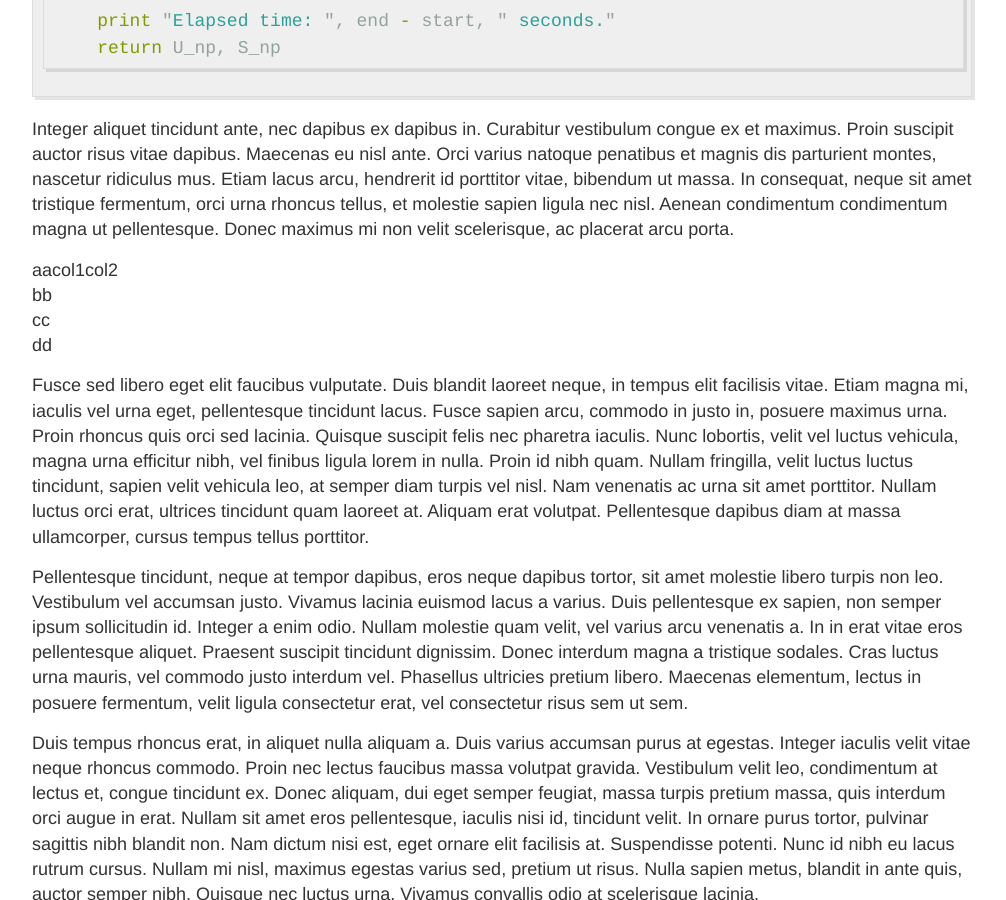
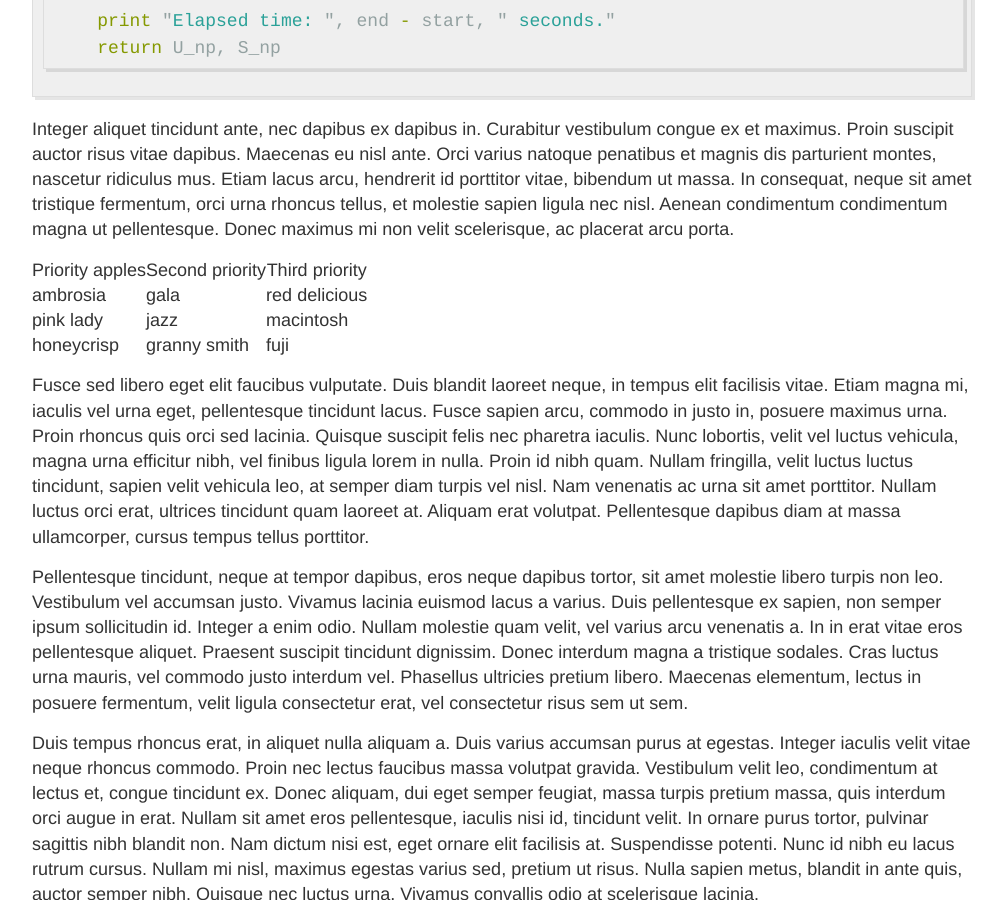
Before and after one commit to muratmut/muratmut.github.io, a Jekyll site: the page built from _posts/2019-7-27-role-optimization-in-ml.md, in a window 1280 px wide and 900 px high, scrolled down 872 px. Shown: the whole window, without its empty margins (138-1144 px from the left). Built offline with Jekyll 4.4.1, drawn with Linux system fonts in a browser that asks for light colours.

Commit message:
Update 2019-7-27-role-optimization-in-ml.md

```diff
--- a/_posts/2019-7-27-role-optimization-in-ml.md
+++ b/_posts/2019-7-27-role-optimization-in-ml.md
@@ -32,11 +32,12 @@
 
 Integer aliquet tincidunt ante, nec dapibus ex dapibus in. Curabitur vestibulum congue ex et maximus. Proin suscipit auctor risus vitae dapibus. Maecenas eu nisl ante. Orci varius natoque penatibus et magnis dis parturient montes, nascetur ridiculus mus. Etiam lacus arcu, hendrerit id porttitor vitae, bibendum ut massa. In consequat, neque sit amet tristique fermentum, orci urna rhoncus tellus, et molestie sapien ligula nec nisl. Aenean condimentum condimentum magna ut pellentesque. Donec maximus mi non velit scelerisque, ac placerat arcu porta.
 
-| aa   | col1 | col2 |
-| ---- | ---- | ---- |
-| bb   |      |      |
-| cc   |      |      |
-| dd   |      |      |
+| Priority apples | Second priority | Third priority |
+|-------|--------|---------|
+| ambrosia | gala | red delicious |
+| pink lady | jazz | macintosh |
+| honeycrisp | granny smith | fuji |
+
 
 Fusce sed libero eget elit faucibus vulputate. Duis blandit laoreet neque, in tempus elit facilisis vitae. Etiam magna mi, iaculis vel urna eget, pellentesque tincidunt lacus. Fusce sapien arcu, commodo in justo in, posuere maximus urna. Proin rhoncus quis orci sed lacinia. Quisque suscipit felis nec pharetra iaculis. Nunc lobortis, velit vel luctus vehicula, magna urna efficitur nibh, vel finibus ligula lorem in nulla. Proin id nibh quam. Nullam fringilla, velit luctus luctus tincidunt, sapien velit vehicula leo, at semper diam turpis vel nisl. Nam venenatis ac urna sit amet porttitor. Nullam luctus orci erat, ultrices tincidunt quam laoreet at. Aliquam erat volutpat. Pellentesque dapibus diam at massa ullamcorper, cursus tempus tellus porttitor.
 
```
